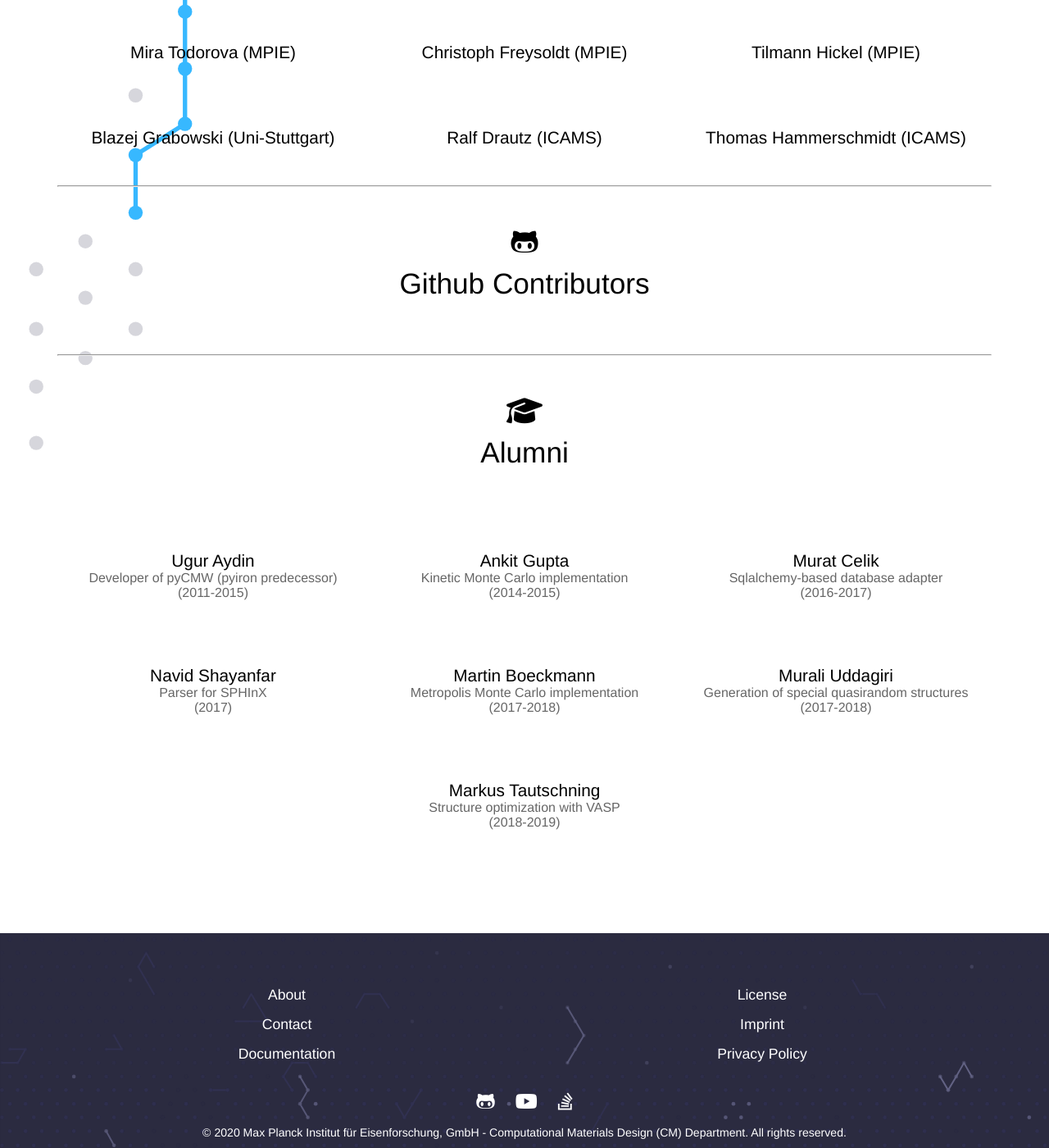
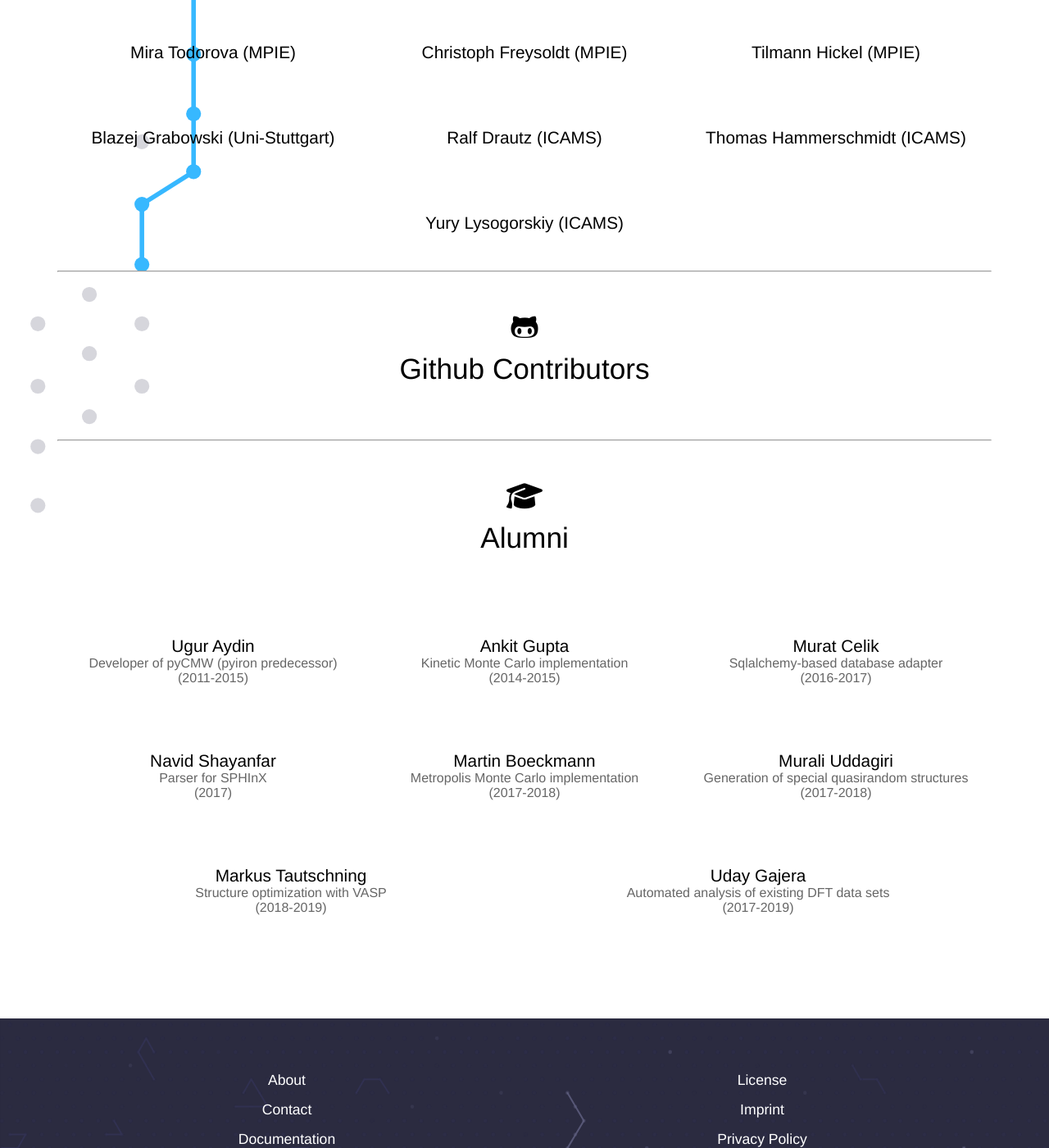
Before and after one commit to pyiron/pyiron.github.io, a Jekyll site: the page built from team.html, in a window 1280 px wide and 1400 px high, scrolled down 1245 px. Shown: the whole window at 82% size. Built offline with Jekyll 4.4.1, drawn with Linux system fonts in a browser that asks for light colours; nearby versions of some CDN libraries.

Commit message:
Update _config.yml

```diff
--- a/_config.yml
+++ b/_config.yml
@@ -51,6 +51,9 @@ steering_committee:
   -
     name: Thomas Hammerschmidt
     institution: ICAMS
+  -
+    name: Yury Lysogorskiy
+    institution: ICAMS
 
 # Previous pyiron developers who are not on Github
 alumni:
@@ -82,6 +85,10 @@ alumni:
     name: Markus Tautschning
     contribution: Structure optimization with VASP
     dates: 2018-2019
+  -
+    name: Uday Gajera
+    contribution: Automated analysis of existing DFT data sets
+    dates: 2017-2019
 
 # Github usernames that will be excluded
 # from the Team page (see team.html)
@@ -89,6 +96,7 @@ github_bots:
   - "pyironlandingpage"
   - "codacy-badger"
   - "IceflowRE"
+  - "uday-gajera"
 
 paginate: 10
 paginate_path: "/blog/:num/"
```
